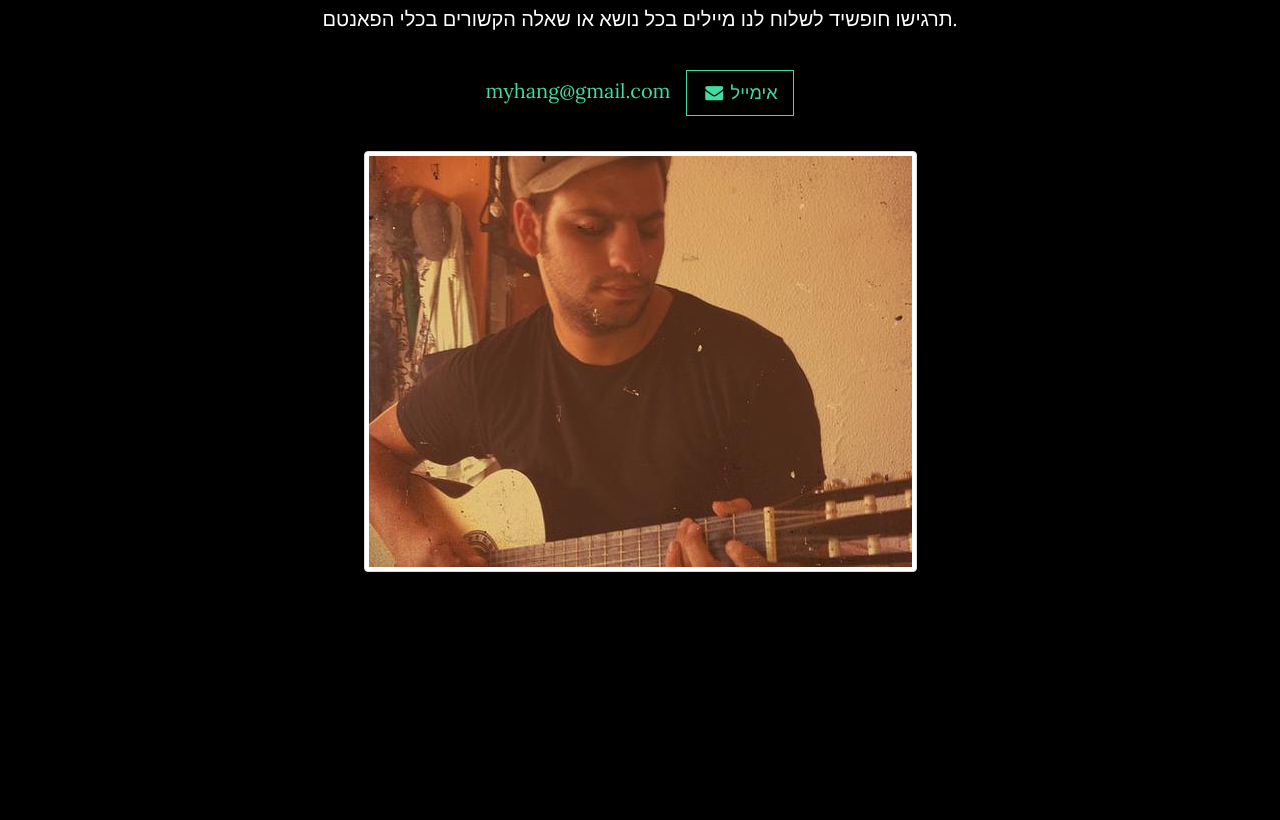
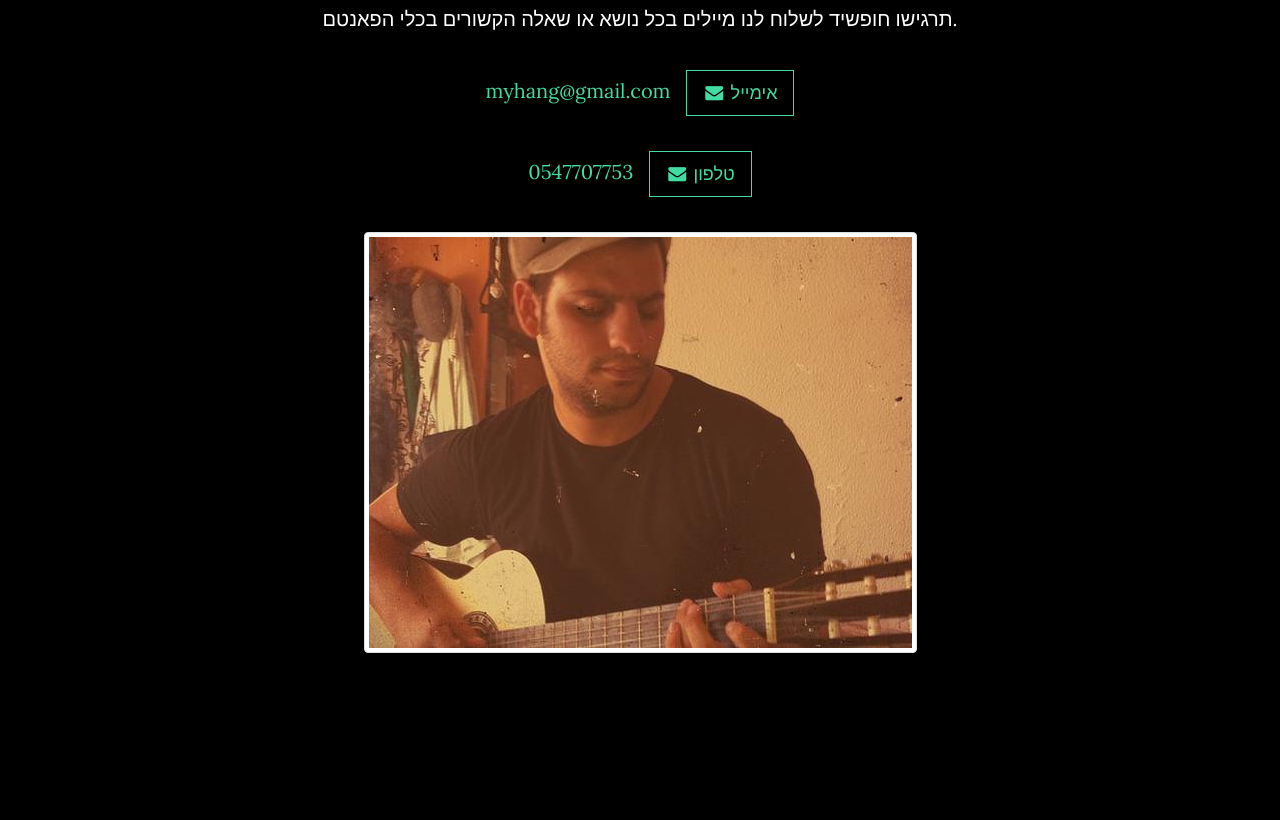
Before and after one commit to eliavmaman/myhang, a website: page public/index.html in a window 1280 px wide. Shown: the part 2681-3501 px from the top of the page. Drawn offline with Linux system fonts and the light colour scheme; some packages are replaced by stand-ins of ours.

Commit message:
fix myhang

```diff
--- a/public/index.html
+++ b/public/index.html
@@ -9,7 +9,7 @@
     <meta name="description" content="">
     <meta name="author" content="">
 
-    <title>Grayscale - Start Bootstrap Theme</title>
+    <title>My hang חנות פאנטם</title>
 
     <!-- Bootstrap Core CSS -->
     <link href="css/bootstrap.min.css" rel="stylesheet">
@@ -196,10 +196,16 @@
                     <i class="fa fa-envelope fa-fw"></i>
                     <span class="network-name">אימייל</span>
                 </a>
+            </p>
 
+            <p >
+                <a style="margin-right: 10px;"><tel>0547707753</tel>  </a>
+                <a class="btn btn-default btn-lg">
+                    <i class="fa fa-envelope fa-fw"></i>
+                    <span class="network-name">טלפון</span>
+                </a>
+            </p>
 
-
-            </p>
             <img src="img/eliav.jpg" class="thumbnail center-block">
             <!--<ul class="list-inline banner-social-buttons">-->
                 <!--<li style="direction: rtl">-->
```
